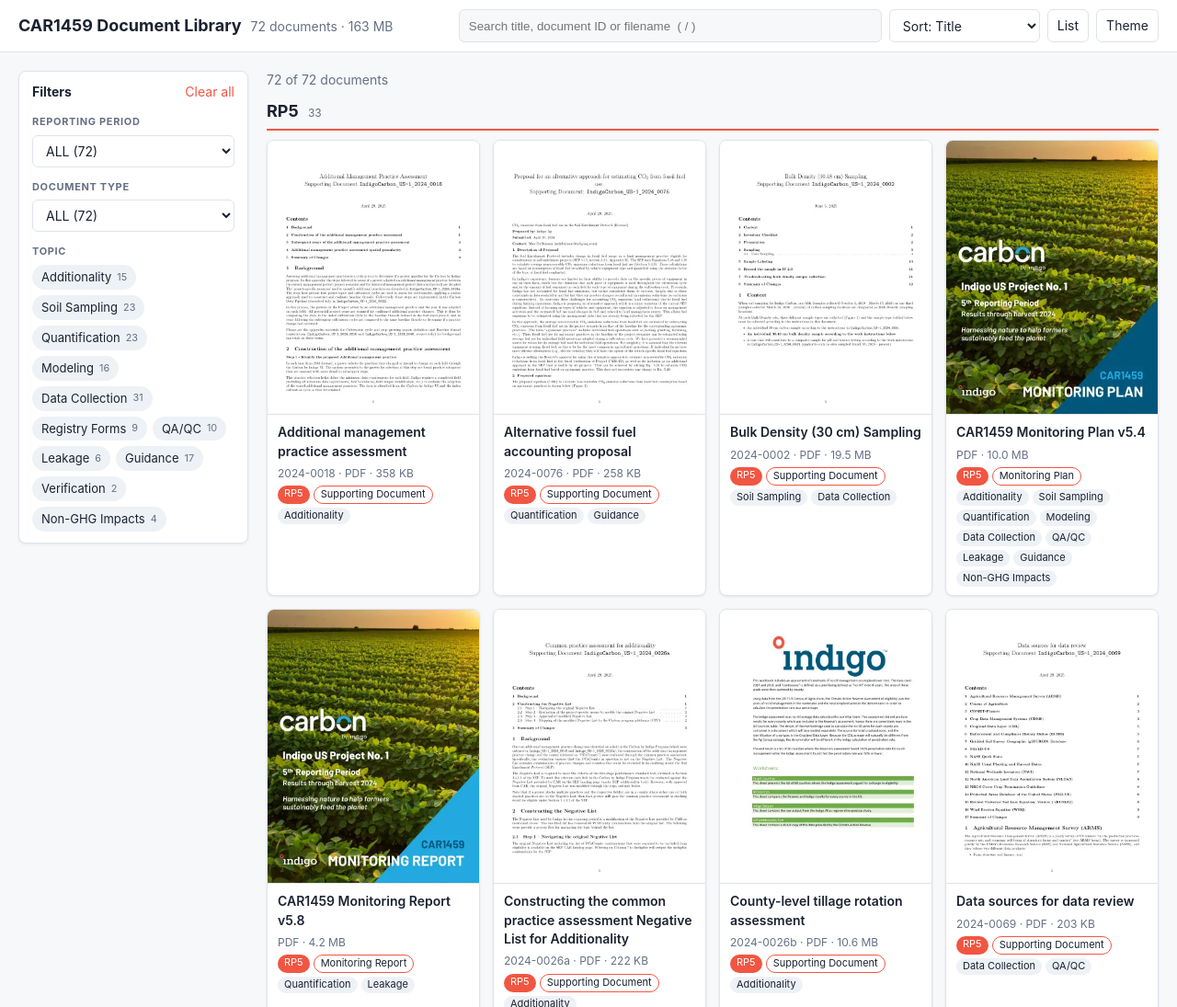
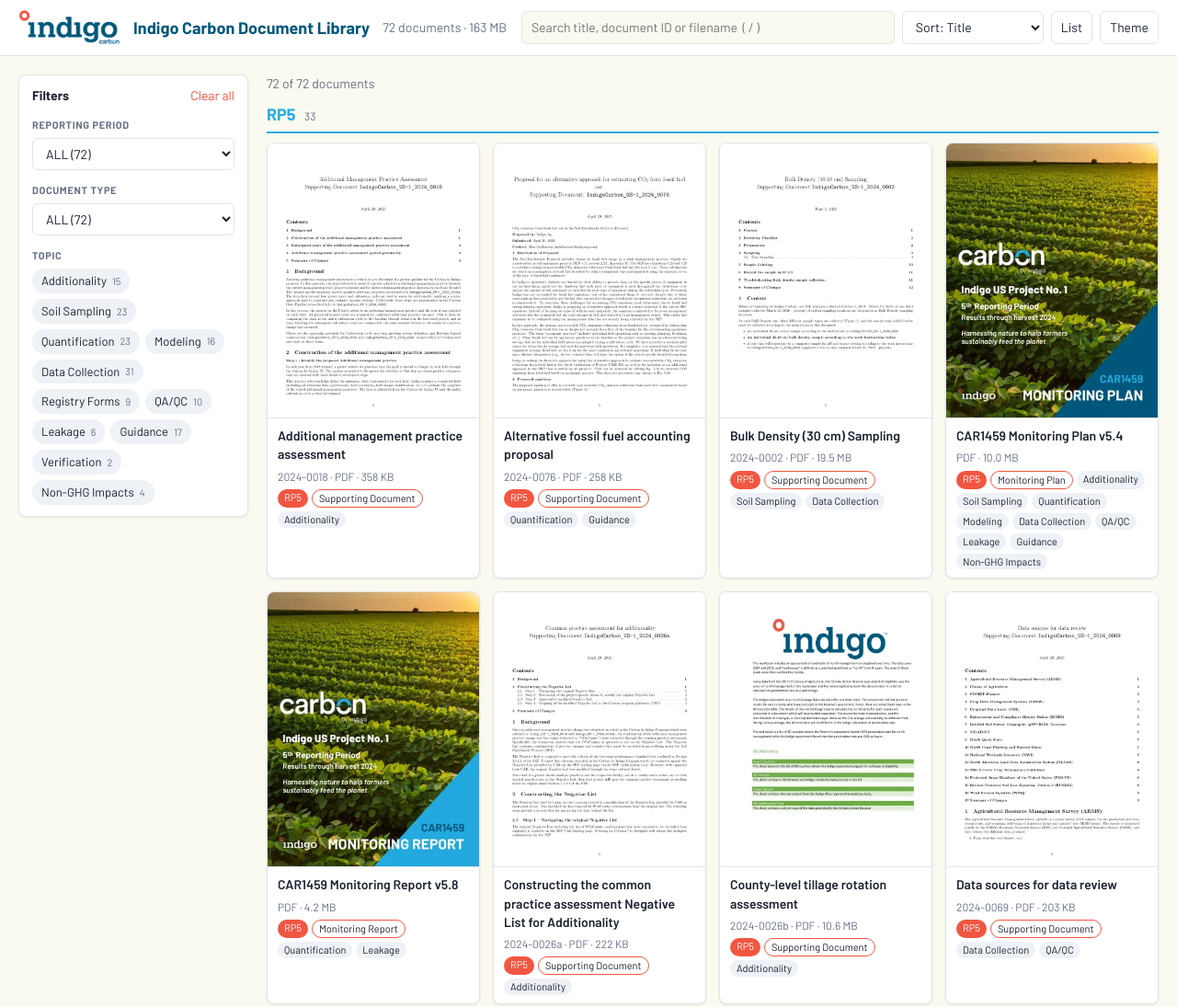
Before and after one commit to max-dubuisson/CAR1459-MD, a plain HTML site: page docs/index.html in a window 1280 px wide. Shown: the top 1095 px of the page at 92% size. Drawn offline with Linux system fonts and the light colour scheme.

Commit message:
Rebrand library: Indigo Carbon logo, title, Barlow font, new colors
Co-Authored-By: Claude Sonnet 5.5 <noreply@anthropic.com>

```diff
--- a/docs/index.html
+++ b/docs/index.html
@@ -3,12 +3,15 @@
 <head>
 <meta charset="UTF-8">
 <meta name="viewport" content="width=device-width, initial-scale=1.0">
-<title>CAR1459 Document Library</title>
-<link rel="stylesheet" href="style.css?v=6d65077c">
+<title>Indigo Carbon Document Library</title>
+<link rel="preconnect" href="https://fonts.googleapis.com">
+<link rel="preconnect" href="https://fonts.gstatic.com" crossorigin>
+<link href="https://fonts.googleapis.com/css2?family=Barlow:wght@400;500;600;700&display=swap" rel="stylesheet">
+<link rel="stylesheet" href="style.css?v=71818687">
 </head>
 <body>
 <header class="top">
-  <div class="brand"><h1 id="site-title">CAR1459 Document Library</h1><span id="count" class="muted"></span></div>
+  <div class="brand"><img class="logo logo-light" src="logo-color.png" alt="Indigo Carbon"><img class="logo logo-dark" src="logo-white.png" alt="Indigo Carbon"><h1 id="site-title">Indigo Carbon Document Library</h1><span id="count" class="muted"></span></div>
   <div class="tools">
     <input id="q" type="search" placeholder="Search title, document ID or filename  ( / )" autocomplete="off">
     <select id="sort" aria-label="Sort">
--- a/docs/style.css
+++ b/docs/style.css
@@ -1,12 +1,12 @@
-:root{--bg:#f7f8fa;--panel:#fff;--text:#1b2230;--muted:#667085;--line:#dfe3ea;--accent:#f15642;--accent-t:#fff;--chip:#eef1f6;--shadow:0 1px 3px rgba(16,24,40,.08)}
+:root{--bg:#fafaf0;--panel:#fff;--text:#1b2230;--muted:#667085;--line:#dfe3ea;--accent:#f15642;--accent-t:#fff;--chip:#eef1f6;--shadow:0 1px 3px rgba(16,24,40,.08)}
 :root[data-theme=dark]{--bg:#12151c;--panel:#1b2029;--text:#e8ebf1;--muted:#98a2b3;--line:#2c3340;--accent:#f15642;--accent-t:#0d1220;--chip:#262d3a;--shadow:none}
 *{box-sizing:border-box}
-body{margin:0;background:var(--bg);color:var(--text);font:14px/1.45 -apple-system,BlinkMacSystemFont,"Segoe UI",Roboto,sans-serif}
+body{margin:0;background:var(--bg);color:var(--text);font:14px/1.45 "Barlow",sans-serif}
 .muted{color:var(--muted)}
 .top{position:sticky;top:0;z-index:5;display:flex;gap:16px;align-items:center;justify-content:space-between;flex-wrap:wrap;padding:10px 20px;background:var(--panel);border-bottom:1px solid var(--line)}
-.brand{display:flex;align-items:baseline;gap:10px}.brand h1{font-size:18px;margin:0}
+.brand{display:flex;align-items:center;gap:14px}.logo{height:40px;width:auto;display:block}.logo-dark{display:none}:root[data-theme=dark] .logo-light{display:none}:root[data-theme=dark] .logo-dark{display:block}.brand h1{font-size:18px;margin:0;color:#00577d}:root[data-theme=dark] .brand h1{color:var(--text)}
 .tools{display:flex;gap:8px;flex:1;justify-content:flex-end;min-width:280px}
-input[type=search]{flex:1;max-width:460px;padding:7px 10px;border:1px solid var(--line);border-radius:6px;background:var(--bg);color:var(--text)}
+input[type=search]{font:inherit;flex:1;max-width:460px;padding:7px 10px;border:1px solid var(--line);border-radius:6px;background:var(--bg);color:var(--text)}
 select,button{padding:7px 10px;border:1px solid var(--line);border-radius:6px;background:var(--panel);color:var(--text);cursor:pointer;font:inherit}
 button.link{border:0;background:none;color:var(--accent);padding:0}
 main{display:flex;gap:20px;padding:20px;align-items:flex-start}
@@ -51,5 +51,5 @@ kbd{background:var(--chip);border-radius:3px;padding:0 5px}
 
 /* RP groups */
 .group{margin-bottom:26px}
-.ghead{font-size:18px;margin:0 0 10px;padding-bottom:6px;border-bottom:2px solid var(--accent)}
+.ghead{color:#27AAE1;font-size:18px;margin:0 0 10px;padding-bottom:6px;border-bottom:2px solid #27AAE1}
 .ghead small{font-size:12px;font-weight:400;color:var(--muted);margin-left:6px}
```
Also changed, not shown: docs/logo-color.png (added), docs/logo-white.png (added), docs/manifest.json, 1 other file.
